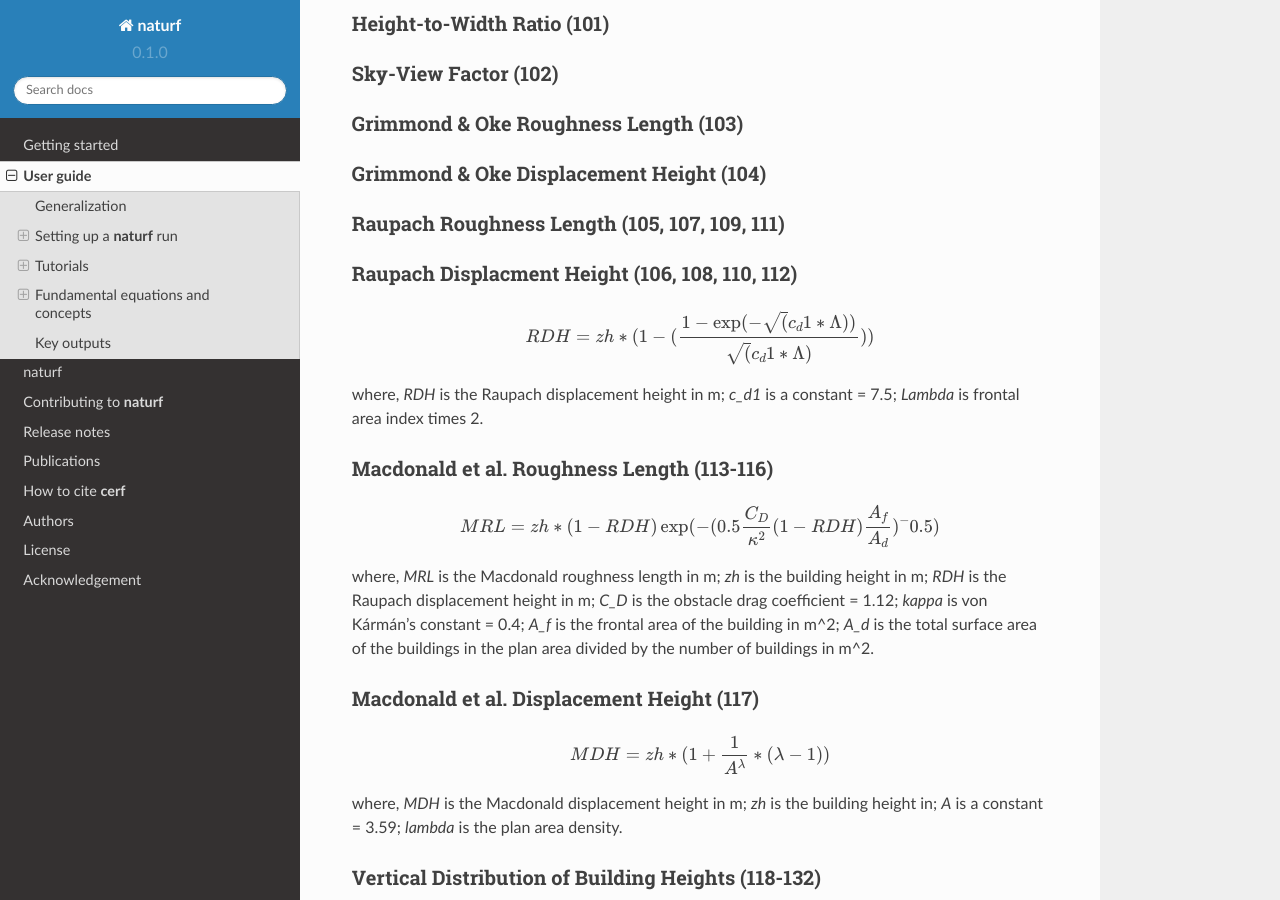
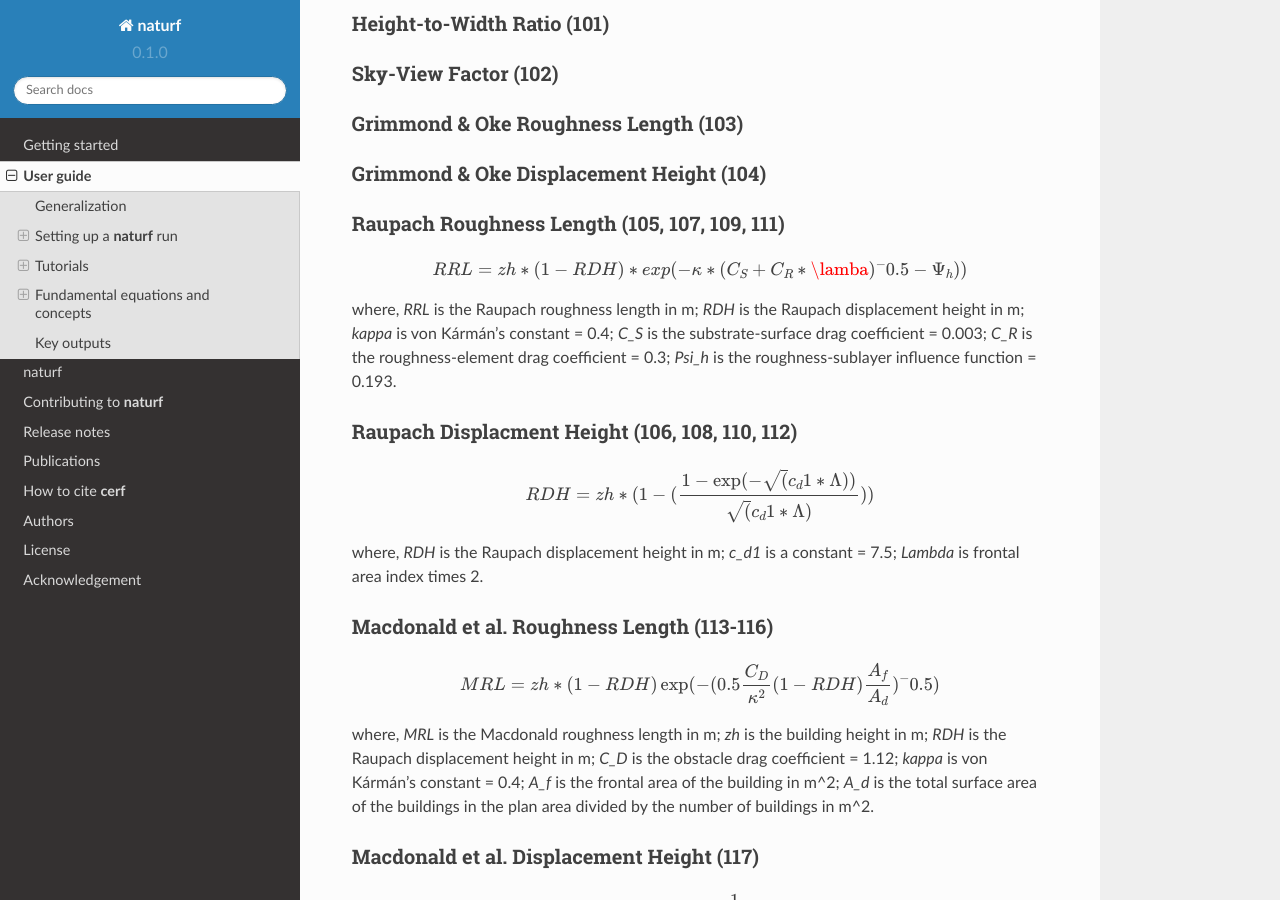
Before and after one commit to IMMM-SFA/naturf, a Sphinx documentation site: the page built from docs/source/user_guide.rst, in a window 1280 px wide and 900 px high, scrolled down 13959 px. Built offline with Sphinx 7.4.7 and the Read the Docs theme 2.0.0, drawn with Linux system fonts in a browser that asks for light colours; formulas are drawn with MathJax 3.

Commit message:
added defintion for parameters 105, 107, 109, 111

```diff
--- a/docs/source/user_guide.rst
+++ b/docs/source/user_guide.rst
@@ -538,6 +538,11 @@ Grimmond & Oke Displacement Height (104)
 Raupach Roughness Length (105, 107, 109, 111)
 ~~~~~~~~~~~~~~~~~~~~~~~~~~~~~~~~~~~~~~~~~~~~~
 
+.. math::
+
+  RRL = zh * (1 - RDH) * exp(-\kappa * (C_S + C_R * \lamba)^-0.5 - \Psi_h))
+
+where, *RRL* is the Raupach roughness length in m; *RDH* is the Raupach displacement height in m; *\kappa* is von Kármán's constant = 0.4; *C_S* is the substrate-surface drag coefficient = 0.003; *C_R* is the roughness-element drag coefficient = 0.3; *\Psi_h* is the roughness-sublayer influence function = 0.193.
 
 
 Raupach Displacment Height (106, 108, 110, 112)
```
